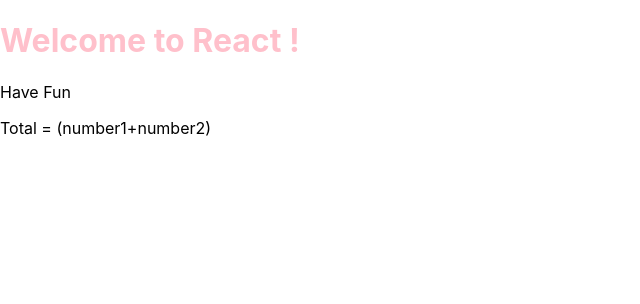
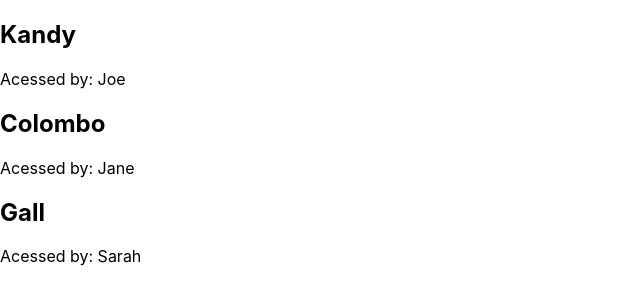
Before and after one commit to mjKas/ReactPractice, a React (Create React App) app: page / in a window 1280 px wide. Shown: the top 304 px of the page, without its empty margins (0-640 px from the left). Built offline with nearby package versions, Linux system fonts and the light colour scheme.

Commit message:
Rendering Objects

```diff
--- a/src/index.js
+++ b/src/index.js
@@ -2,19 +2,26 @@
 import ReactDOM from 'react-dom';
 import './index.css';
 
-function Hello({library,message,number1,number2}){
-  return(
+const CityList = [
+  {id:"1", name: "Kandy" ,user:"Joe"},
+  {id:"2", name: "Colombo", user:"Jane"},
+  {id:"3", name: "Gall", user: "Sarah"}
+];
+
+function App({cities}){
+  return (
    <div>
-     <h1 id = "heading">Welcome to {library} !</h1>
-   <p>{message}</p>
-   Total = (number1+number2)
+     {cities.map(city =>(
+       <div>
+         <h2>{city.name}</h2>
+         <p>Acessed by: {city.user}</p>
+    </div>
+     ))}
    </div>
   );
-  }
+}
+
 ReactDOM.render(
-   <Hello library = "React"
-   message = "Have Fun"
-   number1 = {20}
-   number2 = {10}/>,
+    <App cities = { CityList} />,
     document.getElementById('root')
 );
```
